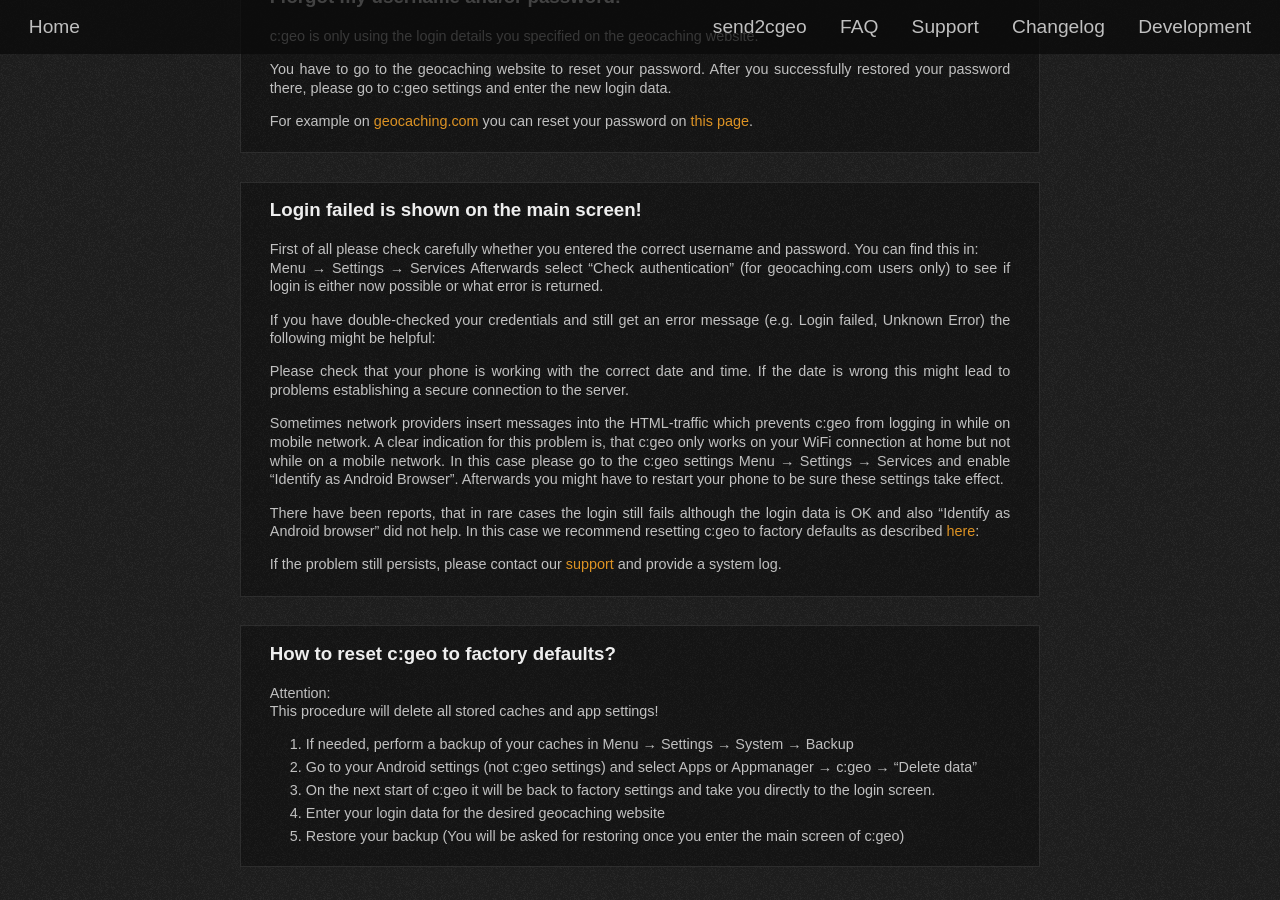
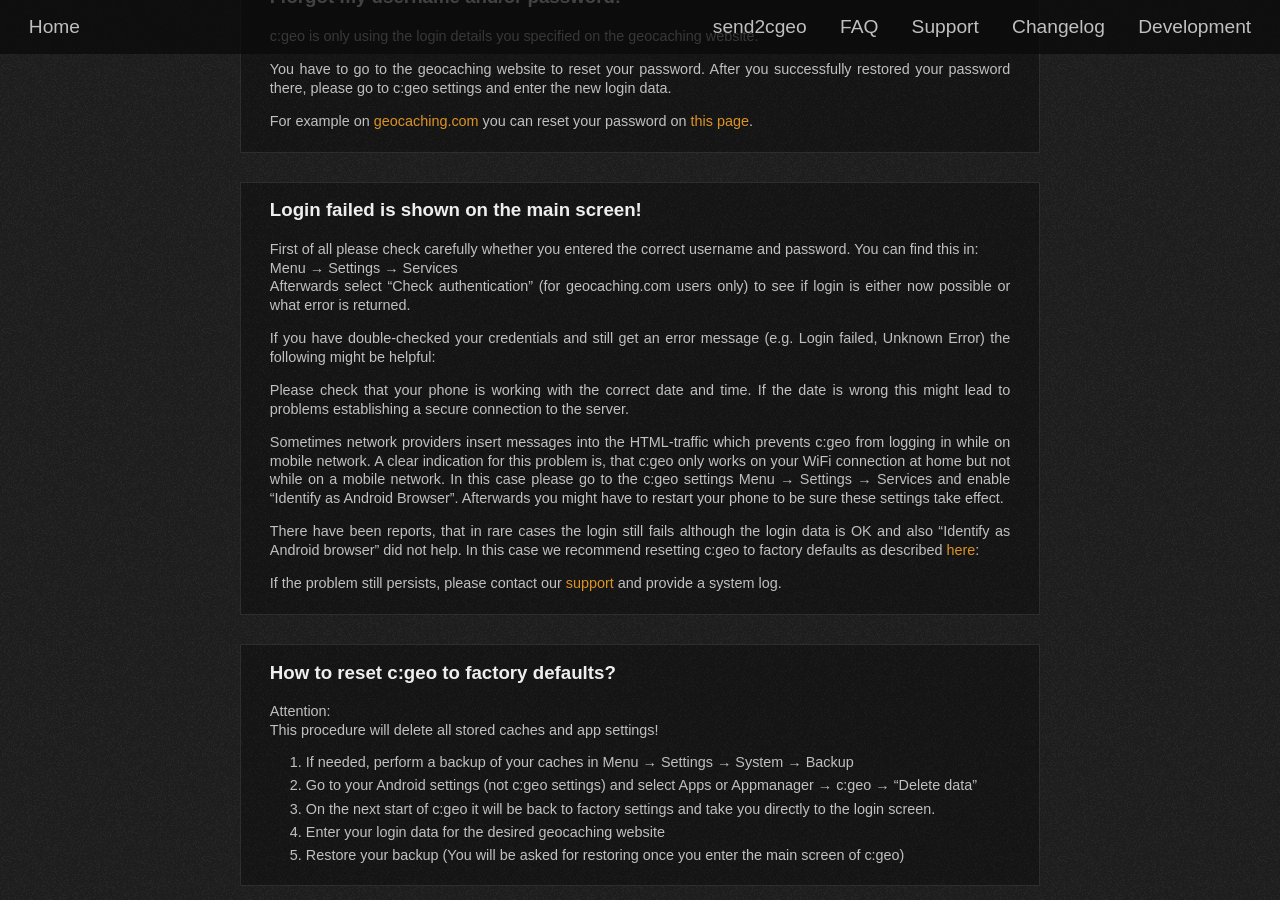
Before and after one commit to cgeo/cgeo.github.io, a Jekyll site: the page built from faq.html, in a window 1280 px wide and 900 px high, scrolled down 4561 px. Built offline with Jekyll 4.4.1, drawn with Linux system fonts in a browser that asks for light colours; some web fonts are replaced.

Commit message:
Fix #96 Adding linefeed

```diff
--- a/_data/faq.yml
+++ b/_data/faq.yml
@@ -83,7 +83,7 @@
         content: |
             First of all please check carefully whether you entered the correct username and password.
             You can find this in: \\
-            Menu → Settings → Services
+            Menu → Settings → Services \\
             Afterwards select "Check authentication" (for geocaching.com users only) to see if login is either now possible or what error is returned.
 
             If you have double-checked your credentials and still get an error message (e.g. Login failed, Unknown Error) the following might be helpful:
```
